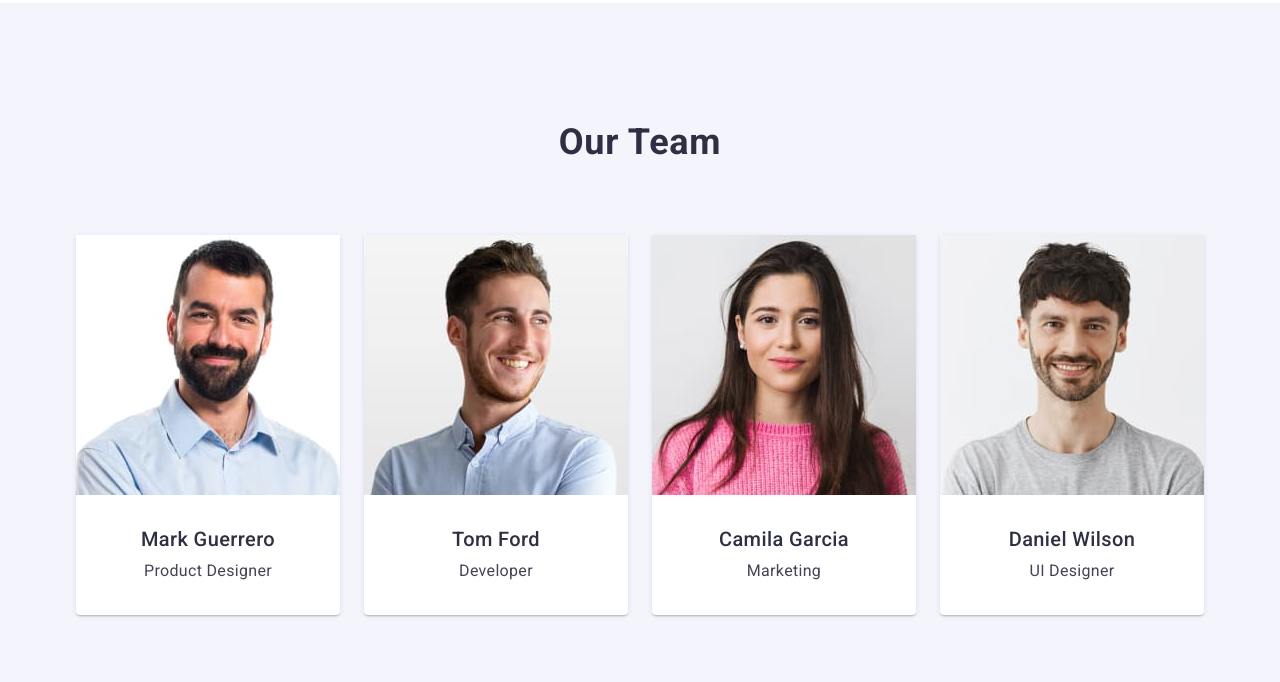
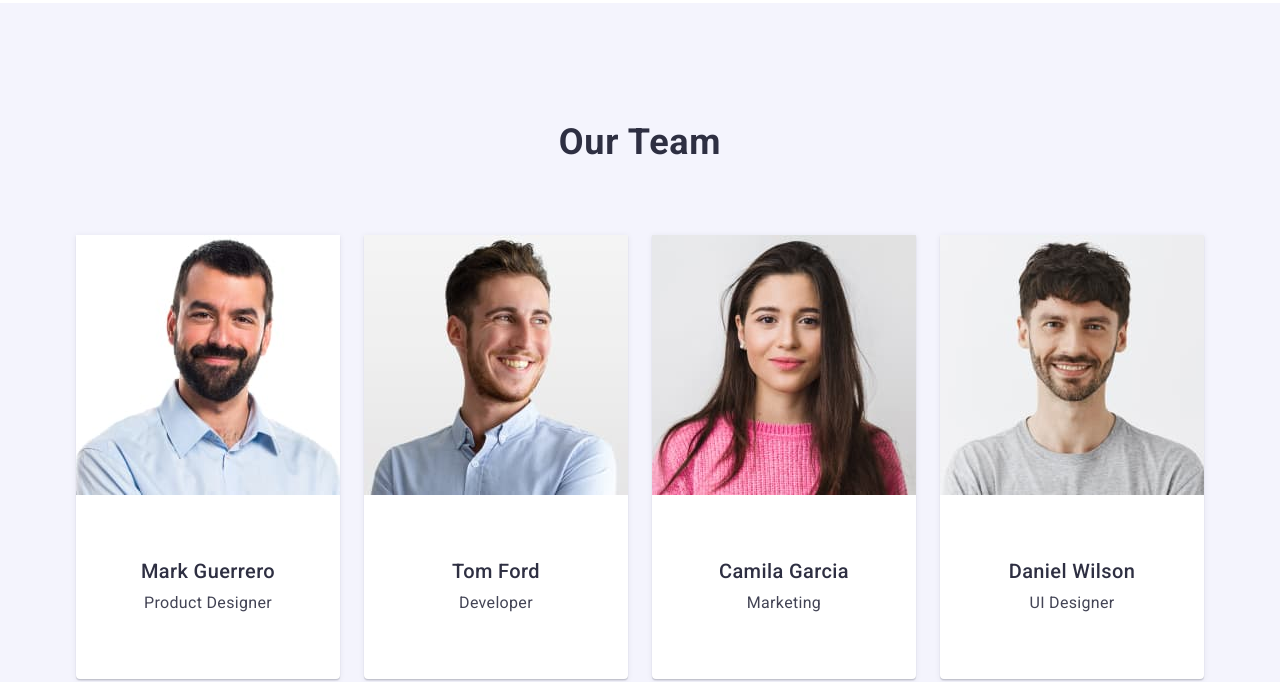
Before and after one commit to AsphaltHedgehog/goit-markup-hw-03, a plain HTML site: page index.html in a window 1280 px wide. Shown: the part 1882-2564 px from the top of the page. Drawn offline with nearby package versions, Linux system fonts and the light colour scheme.

Commit message:
minor changes

```diff
--- a/css/styles.css
+++ b/css/styles.css
@@ -233,6 +233,7 @@ body {
 
 .section-our-team {
   background-color: #f4f4fd;
+  padding: 120px 0;
 }
 
 .section-our-team .section-title {
@@ -243,14 +244,17 @@ body {
   letter-spacing: 0.02em;
   text-align: center;
   text-transform: capitalize;
-  padding-top: 120px;
-  padding-bottom: 72px;
+  margin-bottom: 72px;
 }
 
 .section-our-team .list {
   padding-bottom: 120px;
   display: flex;
-  justify-content: space-between;
+  gap: 24px;
+}
+
+.flex-team {
+  flex-basis: calc((100%-72px) / 4);
 }
 
 .team-list {
@@ -266,6 +270,10 @@ img {
   display: block;
 }
 
+.worker-cards {
+  padding: 32px 0;
+}
+
 .section-our-team .title {
   color: #2e2f42;
   font-weight: 500;
@@ -274,6 +282,7 @@ img {
   letter-spacing: 0.02em;
   padding-top: 32px;
   margin-bottom: 8px;
+  text-align: center;
 }
 
 .section-our-team .paragraph {
@@ -282,6 +291,7 @@ img {
   line-height: 1.5;
   letter-spacing: 0.02em;
   padding-bottom: 32px;
+  text-align: center;
 }
 
 .filter-section {
--- a/index.html
+++ b/index.html
@@ -130,14 +130,16 @@
         <div class="container">
           <h2 class="section-title">Our Team</h2>
           <ul class="list">
-            <li class="team-list">
+            <li class="team-list flex-team">
               <img
                 src="./images/teamimg1.jpg"
                 alt="Mark Guerrero on photo"
                 width="264"
               />
+              <div class="worker-cards">
                 <h3 class="title">Mark Guerrero</h3>
                 <p class="paragraph">Product Designer</p>
+              </div>
             </li>
             <li class="team-list">
               <img
@@ -145,9 +147,10 @@
                 alt="Tom Ford on photo"
                 width="264"
               />
-
+              <div class="worker-cards">
                 <h3 class="title">Tom Ford</h3>
                 <p class="paragraph">Developer</p>
+              </div>
             </li>
             <li class="team-list">
               <img
@@ -155,9 +158,10 @@
                 alt="Camila Garcia on photo"
                 width="264"
               />
-
+              <div class="worker-cards">
                 <h3 class="title">Camila Garcia</h3>
                 <p class="paragraph">Marketing</p>
+              </div>
             </li>
             <li class="team-list">
               <img
@@ -165,8 +169,10 @@
                 alt="Daniel Wilson on photo"
                 width="264"
               />
+              <div class="worker-cards">
                 <h3 class="title">Daniel Wilson</h3>
                 <p class="paragraph">UI Designer</p>
+              </div>
             </li>
           </ul>
         </div>
```
Lines whose indentation alone changed are shown as unchanged.
